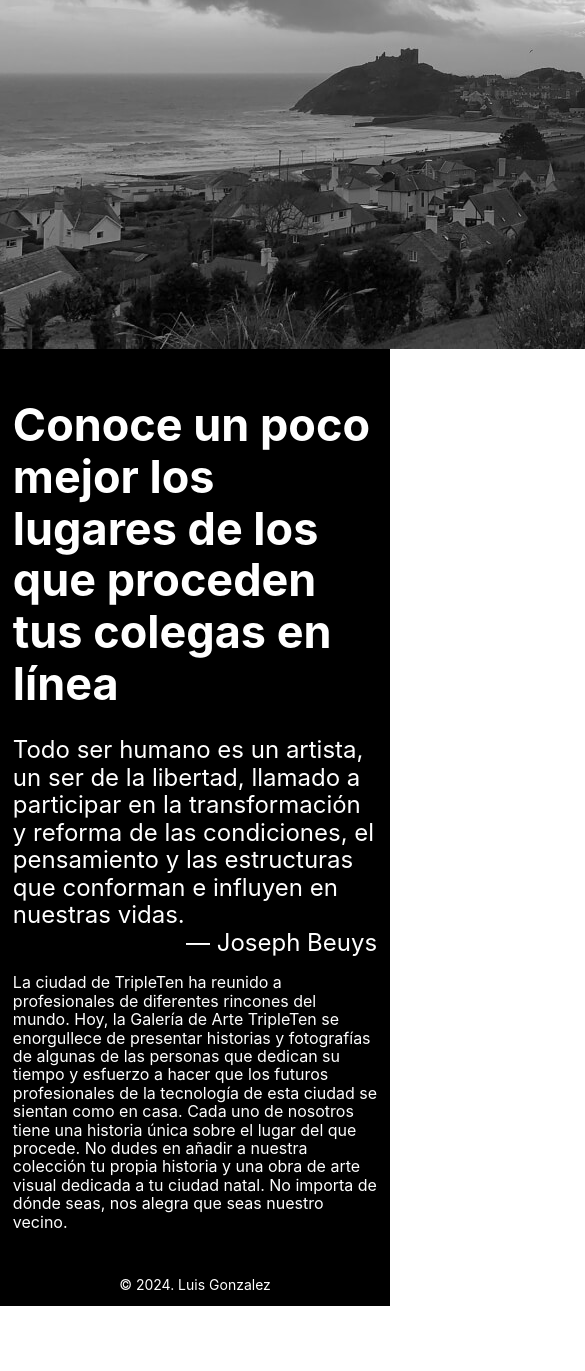
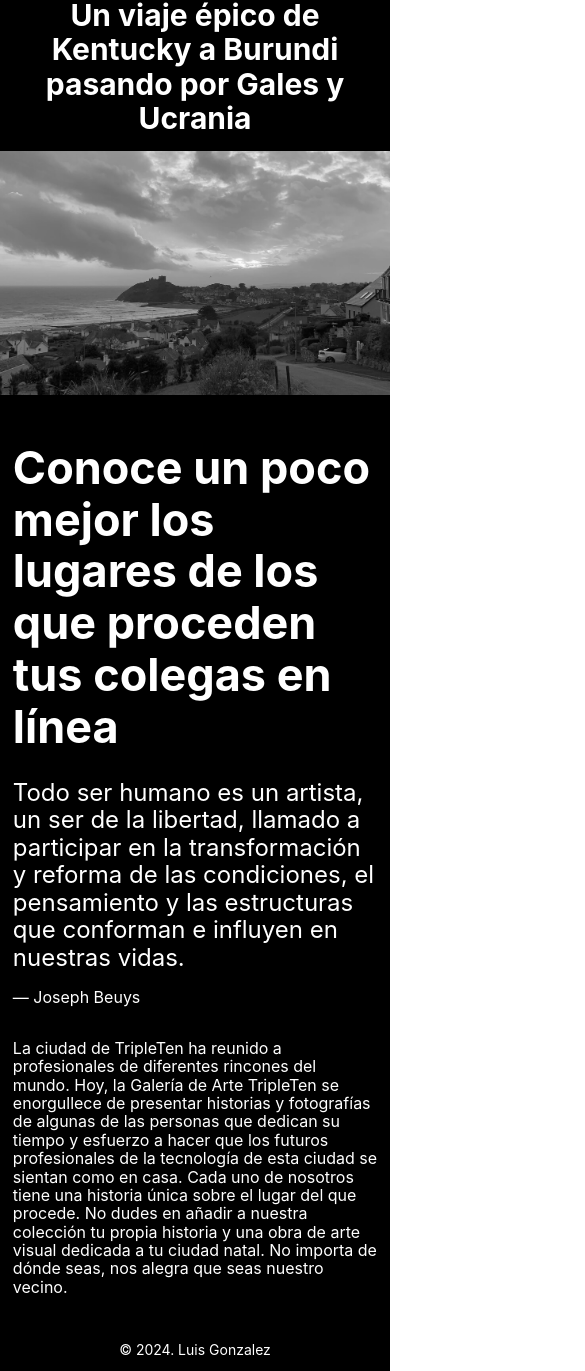
Before and after one commit to luis-gn006/web_project_homeland, a plain HTML site: page index.html in a window 390 px wide. Shown: the part 489-1860 px from the top of the page, 585 px wide, since content can reach past the window. Before the commit the page ends 1795 px from the top, so only its background shows below. Drawn offline with Linux system fonts and the light colour scheme; a web font is replaced by a local one.

Commit message:
Project 5-3

```diff
--- a/blocks/footer.css
+++ b/blocks/footer.css
@@ -3,7 +3,7 @@
   padding-top: 7.3%;
   padding-bottom: 1.9%;
 }
-.footer____copyright {
+.footer__copyright {
   font-size: 14px;
   margin: 0;
 }
--- a/blocks/header.css
+++ b/blocks/header.css
@@ -40,7 +40,7 @@
   }
 }
 
-@media screen and (max-width: 768px) {
+@media screen and (max-width: 320px) {
   .header {
     padding-top: 17%;
   }
--- a/blocks/intro.css
+++ b/blocks/intro.css
@@ -42,7 +42,7 @@
     padding-top: 7.2%;
     margin-right: 0;
   }
-  .intro__quote_author {
+  .intro__quote-author {
     padding-top: 0;
     margin-right: 0;
   }
--- a/index.html
+++ b/index.html
@@ -36,7 +36,7 @@
             pensamiento y las estructuras que conforman e influyen en nuestras
             vidas.
           </p>
-          <p class="intro__quote_author">— Joseph Beuys</p>
+          <p class="intro__quote-author">— Joseph Beuys</p>
           <p class="intro__text">
             La ciudad de TripleTen ha reunido a profesionales de diferentes
             rincones del mundo. Hoy, la Galería de Arte TripleTen se enorgullece
@@ -51,7 +51,7 @@
         </section>
       </main>
       <footer class="footer">
-        <p class="footer____copyright">&#169; 2024. Luis Gonzalez</p>
+        <p class="footer__copyright">&#169; 2024. Luis Gonzalez</p>
       </footer>
     </div>
   </body>
--- a/pages/index.css
+++ b/pages/index.css
@@ -2,6 +2,6 @@
 @import url("../vendor/fonts.css");
 @import url("../blocks/page.css");
 @import url("../blocks/logo.css");
-@import url("../blocks/lead.css");
+@import url("../blocks/header.css");
 @import url("../blocks/intro.css");
 @import url("../blocks/footer.css");
```
